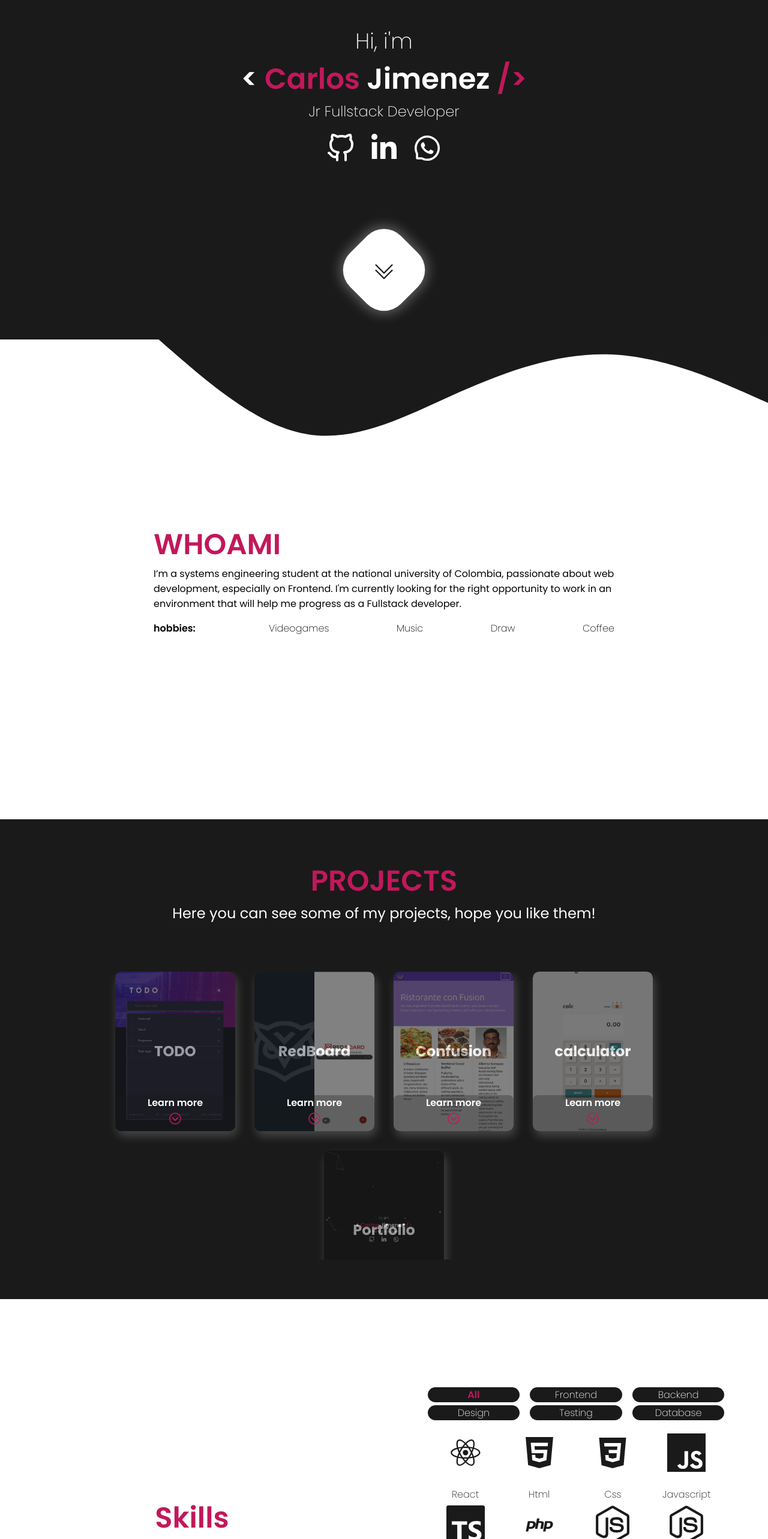
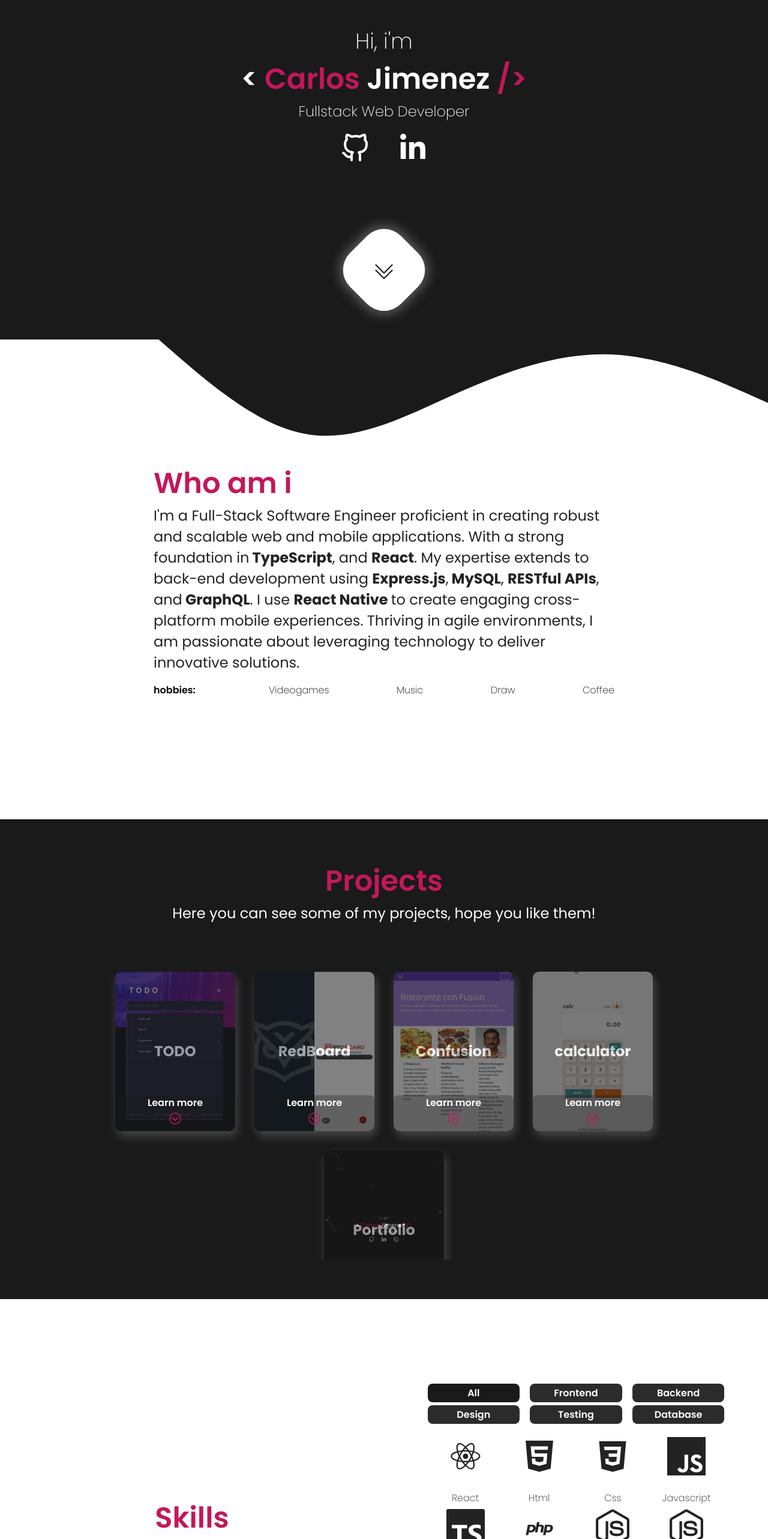
Before and after one commit to Dghost32/Portfolio, a React (Create React App) app: page / in a window 1280 px wide. Shown: the part 234-2800 px from the top of the page at 60% size. Built offline with nearby package versions, Linux system fonts and the light colour scheme.

Commit message:
✨ General updates

```diff
--- a/public/index.html
+++ b/public/index.html
@@ -1,4 +1,4 @@
-<!DOCTYPE html>
+<!doctype html>
 <html lang="en">
   <head>
     <meta charset="utf-8" />
@@ -10,12 +10,6 @@
       content="Web site created using create-react-app"
     />
     <link rel="apple-touch-icon" href="%PUBLIC_URL%/logo.png" />
-    <link rel="preconnect" href="https://fonts.googleapis.com" />
-    <link rel="preconnect" href="https://fonts.gstatic.com" crossorigin />
-    <link
-      href="https://fonts.googleapis.com/css2?family=Poppins:wght@100;200;300;400;500;600;700;800;900&display=swap"
-      rel="stylesheet"
-    />
     <link rel="manifest" href="%PUBLIC_URL%/manifest.json" />
     <meta property="og:title" content="Carlos Portafolio" />
     <meta
@@ -27,6 +21,12 @@
       content="This website is designed to be used as my personal portfolio, showcasing my skills and projects."
     />
     <meta property="og:url" content="https://carlosjimenez.netlify.app/" />
+    <link rel="preconnect" href="https://fonts.googleapis.com" />
+    <link rel="preconnect" href="https://fonts.gstatic.com" crossorigin />
+    <link
+      href="https://fonts.googleapis.com/css2?family=Poppins:ital,wght@0,100;0,200;0,300;0,400;0,500;0,600;0,700;0,800;0,900;1,100;1,200;1,300;1,400;1,500;1,600;1,700;1,800;1,900&display=swap"
+      rel="stylesheet"
+    />
     <title>Carlos Jimenez</title>
   </head>
   <body>
--- a/src/App.css
+++ b/src/App.css
@@ -7,6 +7,8 @@
 
 :root {
   --col-dark: #1a1a1a;
+  --light-dark: #2b2b2b;
+  --text-dark: #242323;
   --col-light: #fff;
   --col-pink: #c2185b;
 }
@@ -17,8 +19,8 @@
 
 .page {
   position: relative;
-  height: 100vh;
-  width: 100vw;
+  height: 100dvh;
+  width: 100dvw;
   display: flex;
   justify-content: center;
   align-items: center;
@@ -31,7 +33,7 @@
 }
 
 .txt-dark {
-  color: var(--col-dark);
+  color: var(--text-dark);
 }
 
 .txt-light {
--- a/src/components/MainPage.tsx
+++ b/src/components/MainPage.tsx
@@ -4,7 +4,6 @@ import Tooltip from "@material-ui/core/Tooltip";
 /* Styles */
 import "../styles/MainPage.css";
 /* icons */
-import { AiOutlineWhatsApp } from "react-icons/ai";
 import { FaLinkedinIn } from "react-icons/fa";
 import { FiGithub } from "react-icons/fi";
 import { BsChevronDoubleDown } from "react-icons/bs";
@@ -31,7 +30,7 @@ const MyInfo = () => (
       <span className="txt-light">Jimenez</span>
       <span className="txt-pink"> /&gt;</span>
     </div>
-    <span className="txt-ss txt-ws txt-light">Jr Fullstack Developer</span>
+    <span className="txt-ss txt-ws txt-light">Fullstack Web Developer</span>
   </>
 );
 
@@ -61,18 +60,6 @@ const Socials = () => (
         </i>
       </a>
     </Tooltip>
-    <Tooltip title="Whatsapp">
-      <a
-        aria-label="Whatsapp"
-        href="https://wa.me/+573016244869"
-        rel="noreferrer"
-        target="_blank"
-      >
-        <i className="socials-icon" aria-label="whatsapp">
-          <AiOutlineWhatsApp />
-        </i>
-      </a>
-    </Tooltip>
   </div>
 );
 
--- a/src/components/Navigation.tsx
+++ b/src/components/Navigation.tsx
@@ -1,4 +1,3 @@
-import React from "react";
 import { Dropdown } from "react-bootstrap";
 import "../styles/Navigation.css";
 
--- a/src/components/Projects.tsx
+++ b/src/components/Projects.tsx
@@ -24,7 +24,7 @@ const Projects = () => {
   return (
     <div id="projects" className="page projects">
       <div className="projects-content">
-        <h1 className="txt-pink txt-sb txt-wb"> PROJECTS</h1>
+        <h1 className="txt-pink txt-sb txt-wb">Projects</h1>
         <p className="txt-ss txt-wm txt-light">
           Here you can see some of my projects, hope you like them!
         </p>
--- a/src/components/Skills.tsx
+++ b/src/components/Skills.tsx
@@ -24,28 +24,28 @@ const Skills = () => {
     document.getElementById(`filter-${sf}`)?.classList.add("filter-active");
   };
 
-  let handleFilterClick = (sf: string): void => {
-    sf === "All"
+  let handleFilterClick = (skillFilter: string): void => {
+    skillFilter === "All"
       ? setAppliedFilter(undefined)
-      : setAppliedFilter(translateFilter(sf));
-    toggleActiveFilter(sf);
+      : setAppliedFilter(translateFilter(skillFilter));
+    toggleActiveFilter(skillFilter);
   };
 
   let filters: Array<ReactElement> = skillFilters.map(
-    (sf: string, index: number): ReactElement => (
+    (skillFilter: string, index: number): ReactElement => (
       <p
-        key={`${index}-${sf}`}
-        id={"filter-" + sf}
-        className={`txt-ws txt-light filter ${
-          sf === "All" ? "filter-active" : ""
+        key={`${index}-${skillFilter}`}
+        id={"filter-" + skillFilter}
+        className={`txt-wb txt-light filter ${
+          skillFilter === "All" ? "filter-active" : ""
         }`}
-        onClick={(ev: React.MouseEvent<HTMLParagraphElement>) =>
-          handleFilterClick(ev.currentTarget.id.split("-")[1])
+        onClick={(e: React.MouseEvent<HTMLParagraphElement>) =>
+          handleFilterClick(e.currentTarget.id.split("-")[1])
         }
       >
-        {sf}
+        {skillFilter}
       </p>
-    )
+    ),
   );
 
   return (
@@ -59,7 +59,7 @@ const Skills = () => {
 
       <div className="section">
         <div className="skills-box">
-          <div className="filters ">{filters}</div>
+          <div className="filters">{filters}</div>
           <div className="skills-elements-container">{skillsList}</div>
         </div>
       </div>
--- a/src/components/Whoami.tsx
+++ b/src/components/Whoami.tsx
@@ -28,12 +28,17 @@ const UpperWave = () => (
 
 const Content = () => (
   <div className="whoami-content">
-    <h1 className="txt-sb txt-wb txt-pink">WHOAMI</h1>
-    <p className="txt-wm">
-      I’m a systems engineering student at the national university of Colombia,
-      passionate about web development, especially on Frontend. I'm currently
-      looking for the right opportunity to work in an environment that will help
-      me progress as a Fullstack developer.
+    <h1 className="txt-sb txt-wb txt-pink">Who am i</h1>
+    <p className="txt-ss txt-dark">
+      I'm a Full-Stack Software Engineer proficient in creating robust and
+      scalable web and mobile applications. With a strong foundation in
+      <strong> TypeScript</strong>, and <strong> React</strong>. My expertise
+      extends to back-end development using <strong> Express.js</strong>,
+      <strong> MySQL</strong>, <strong> RESTful APIs</strong>, and
+      <strong> GraphQL</strong>. I use <strong> React Native </strong> to create
+      engaging cross-platform mobile experiences. Thriving in agile
+      environments, I am passionate about leveraging technology to deliver
+      innovative solutions.
     </p>
     <div className="hobies">
       <p className="txt-wb">hobbies:</p>
--- a/src/styles/MainPage.css
+++ b/src/styles/MainPage.css
@@ -7,7 +7,8 @@
   margin-top: 1rem;
   display: flex;
   width: 12rem;
-  justify-content: space-between;
+  justify-content: center;
+  gap: 3rem;
 }
 
 .socials-icon,
--- a/src/styles/Navigation.css
+++ b/src/styles/Navigation.css
@@ -15,14 +15,12 @@
   /* cursor */
   cursor: pointer;
   /* styling */
-  border-top-left-radius: 0px;
-  border-top-right-radius: 1rem;
-  border-bottom-left-radius: 1rem;
-  border-bottom-right-radius: 1rem;
+  border-radius: 0.5rem;
   background-color: #fff;
   opacity: 1;
-  -webkit-box-shadow: 0px 5px 10px 5px rgba(26, 26, 26, 0.3);
-  box-shadow: 0px 5px 10px 5px rgba(26, 26, 26, 0.3);
+  padding: 1rem 0.8rem;
+  -webkit-box-shadow: 0px 3px 6px 3px rgba(26, 26, 26, 0.3);
+  box-shadow: 0px 3px 6px 3px rgba(26, 26, 26, 0.3);
 }
 
 .navigation-btn:hover,
@@ -38,9 +36,9 @@
 }
 
 .icon {
-  width: 65%;
-  height: 13%;
-  border-radius: 0.8rem;
+  width: 100%;
+  height: 20%;
+  border-radius: 0.5rem;
   background-color: var(--col-pink);
   margin-bottom: 0.2rem;
 }
@@ -49,11 +47,11 @@
   background-color: #fff;
   z-index: 1;
   border-radius: 1rem;
-  padding: 1rem;
+  padding: 2rem;
   text-align: center;
   margin-top: 0.5rem;
-  -webkit-box-shadow: 0px 5px 10px 5px rgba(26, 26, 26, 0.3);
-  box-shadow: 0px 5px 10px 5px rgba(26, 26, 26, 0.3);
+  -webkit-box-shadow: 0px 3px 6px 3px rgba(26, 26, 26, 0.3);
+  box-shadow: 0px 3px 6px 3px rgba(26, 26, 26, 0.3);
 }
 
 .navigation-menu-item {
--- a/src/styles/Skills.css
+++ b/src/styles/Skills.css
@@ -32,22 +32,24 @@ div.skills {
 }
 
 .filter {
-  background-color: var(--col-dark);
+  background-color: var(--light-dark);
   min-width: 30%;
   margin-left: 0.3rem;
+  padding: 0.2rem 0;
   margin-right: 0.3rem;
   margin-top: 0.3rem;
-  border-radius: 1rem;
+  border-radius: 0.5rem;
 }
 
 .filter:hover {
   font-weight: 600;
+  background-color: var(--col-dark);
   cursor: pointer;
 }
 
 p.filter-active {
-  color: var(--col-pink);
   font-weight: 600;
+  background-color: var(--col-dark);
 }
 
 .skills-elements-container {
```
